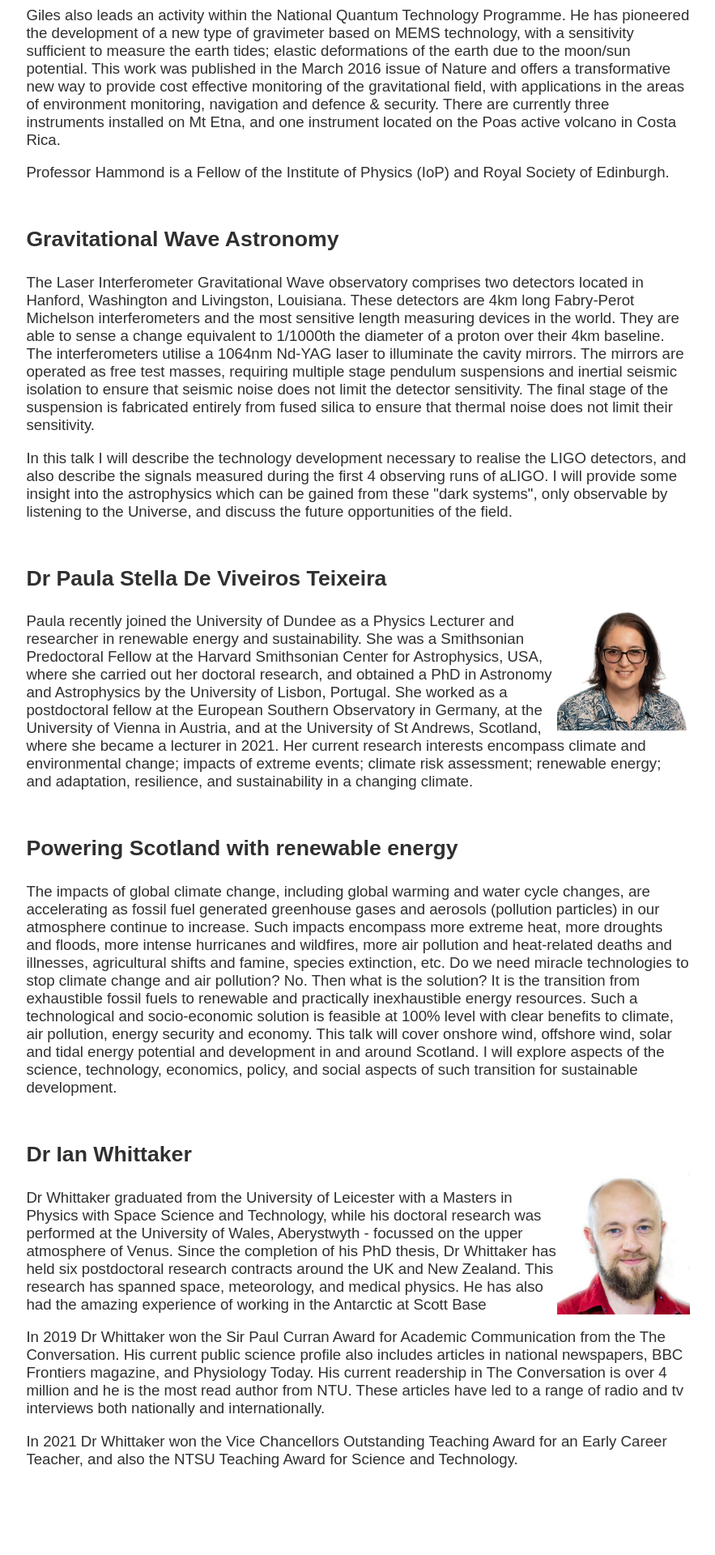
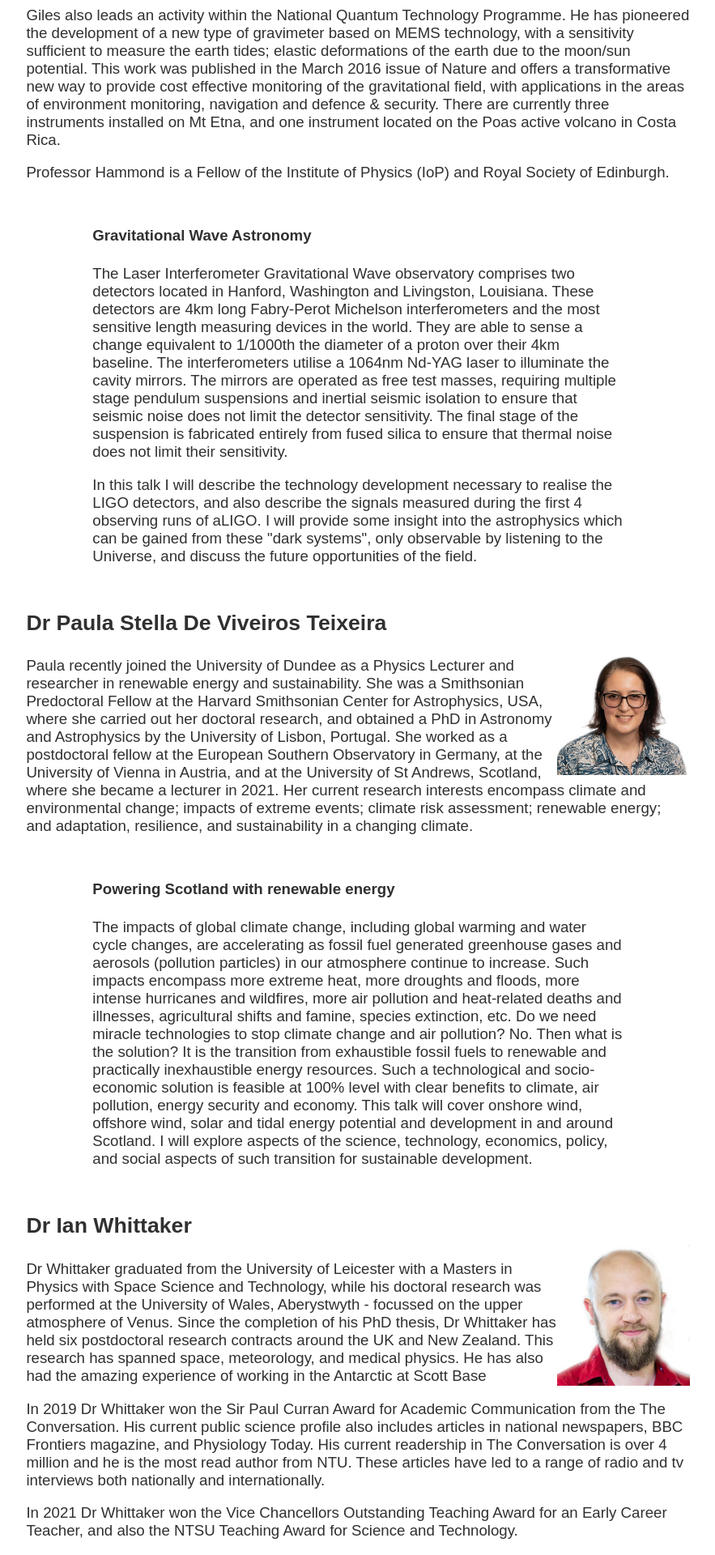
Before and after one commit to corilim/corilim.github.io, a Jekyll site: the page outreach/scienceonthetay/index.html, which Jekyll copies as it is, in a window 1280 px wide. Shown: the part 3185-5105 px from the top of the page at 81% size, without its empty margins (198-1081 px from the left). Built offline with Jekyll 4.4.1, drawn with Linux system fonts in a browser that asks for light colours; before the commit the page ends 5017 px from its top, so only the background shows below that.

Commit message:
Update style.

```diff
--- a/outreach/scienceonthetay/index.html
+++ b/outreach/scienceonthetay/index.html
@@ -62,14 +62,14 @@ Giles also leads an activity within the National Quantum Technology Programme. H
 			<p>
 Professor Hammond is a Fellow of the Institute of Physics (IoP) and Royal Society of Edinburgh.
 			</p>
-        </div>
             <div class="abstract" >
-            <h3>Gravitational Wave Astronomy</h3>
+                <h4>Gravitational Wave Astronomy</h4>
                 <p>The Laser Interferometer Gravitational Wave observatory comprises two detectors located in Hanford, Washington and Livingston, Louisiana. These detectors are 4km long Fabry-Perot Michelson interferometers and the most sensitive length measuring devices in the world. They are able to sense a change equivalent to 1/1000th the diameter of a proton over their 4km baseline. The interferometers utilise a 1064nm Nd-YAG laser to illuminate the cavity mirrors. The mirrors are operated as free test masses, requiring multiple stage pendulum suspensions and inertial seismic isolation to ensure that seismic noise does not limit the detector sensitivity. The final stage of the suspension is fabricated entirely from fused silica to ensure that thermal noise does not limit their sensitivity.
                 </p>
                 <p>
     In this talk I will describe the technology development necessary to realise the LIGO detectors, and also describe the signals measured during the first 4 observing runs of aLIGO. I will provide some insight into the astrophysics which can be gained from these &quot;dark systems&quot;, only observable by listening to the Universe, and discuss the future opportunities of the field.
                 </p>
+            </div>
         </div>
         <div class="bio" >
             <h3>Dr Paula Stella De Viveiros Teixeira</h3>
@@ -77,12 +77,12 @@ In this talk I will describe the technology development necessary to realise the
             <p>
                 Paula recently joined the University of Dundee as a Physics Lecturer and researcher in renewable energy and sustainability. She was a Smithsonian Predoctoral Fellow at the Harvard Smithsonian Center for Astrophysics, USA, where she carried out her doctoral research, and obtained a PhD in Astronomy and Astrophysics by the University of Lisbon, Portugal. She worked as a postdoctoral fellow at the European Southern Observatory in Germany, at the University of Vienna in Austria, and at the University of St Andrews, Scotland, where she became a lecturer in 2021. Her current research interests encompass climate and environmental change; impacts of extreme events; climate risk assessment; renewable energy; and adaptation, resilience, and sustainability in a changing climate.
             </p>
-        </div>
             <div class="abstract" >
-            <h3>Powering Scotland with renewable energy</h3>
+                <h4>Powering Scotland with renewable energy</h4>
                 <p>
                     The impacts of global climate change, including global warming and water cycle changes, are accelerating as fossil fuel generated greenhouse gases and aerosols (pollution particles) in our atmosphere continue to increase. Such impacts encompass more extreme heat, more droughts and floods, more intense hurricanes and wildfires, more air pollution and heat-related deaths and illnesses, agricultural shifts and famine, species extinction, etc. Do we need miracle technologies to stop climate change and air pollution? No. Then what is the solution? It is the transition from exhaustible fossil fuels to renewable and practically inexhaustible energy resources. Such a technological and socio-economic solution is feasible at 100% level with clear benefits to climate, air pollution, energy security and economy. This talk will cover onshore wind, offshore wind, solar and tidal energy potential and development in and around Scotland. I will explore aspects of the science, technology, economics, policy, and social aspects of such transition for sustainable development.
                 </p>
+            </div>
         </div>
         <div class="bio" >
             <h3>Dr Ian Whittaker</h3>
```
Lines whose indentation alone changed are shown as unchanged.
